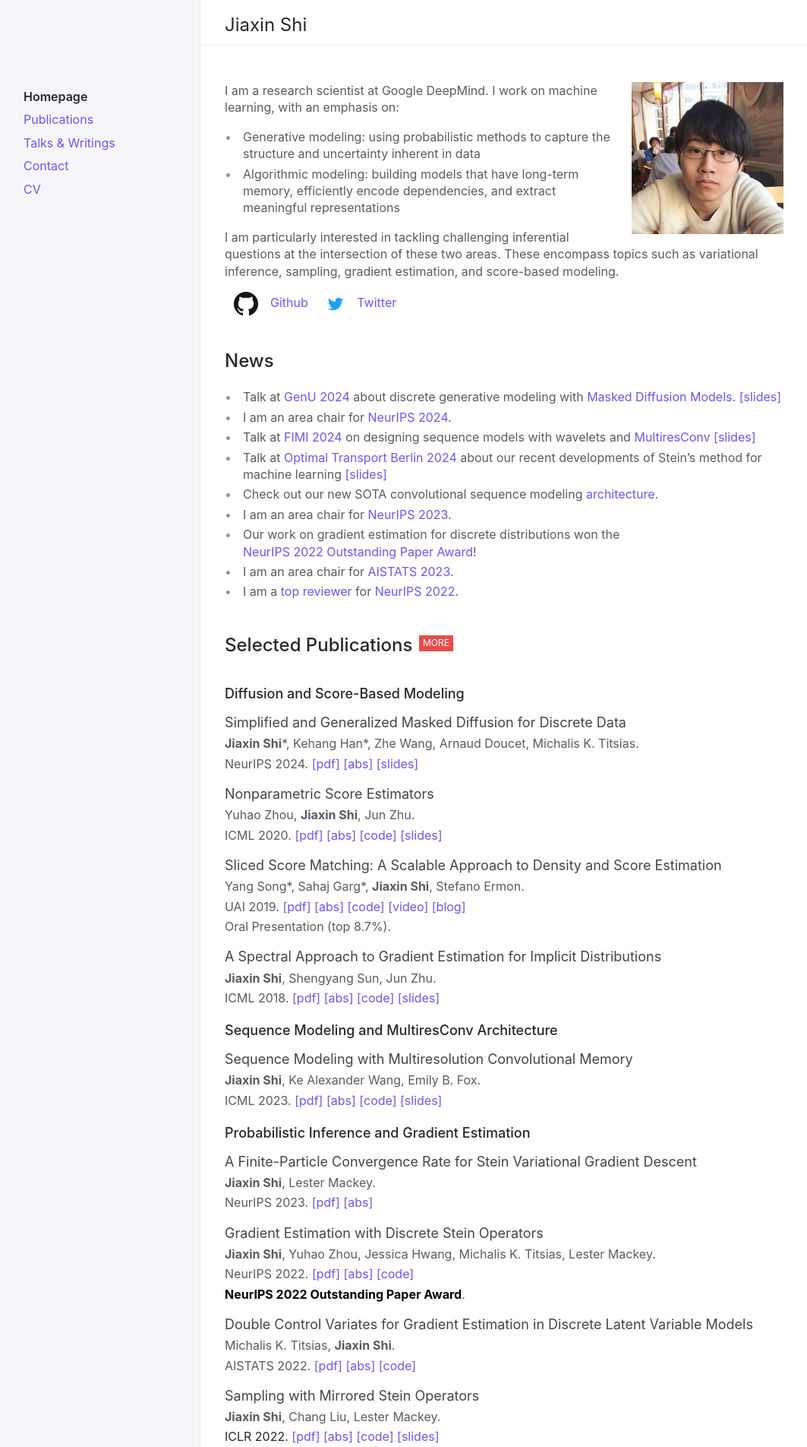
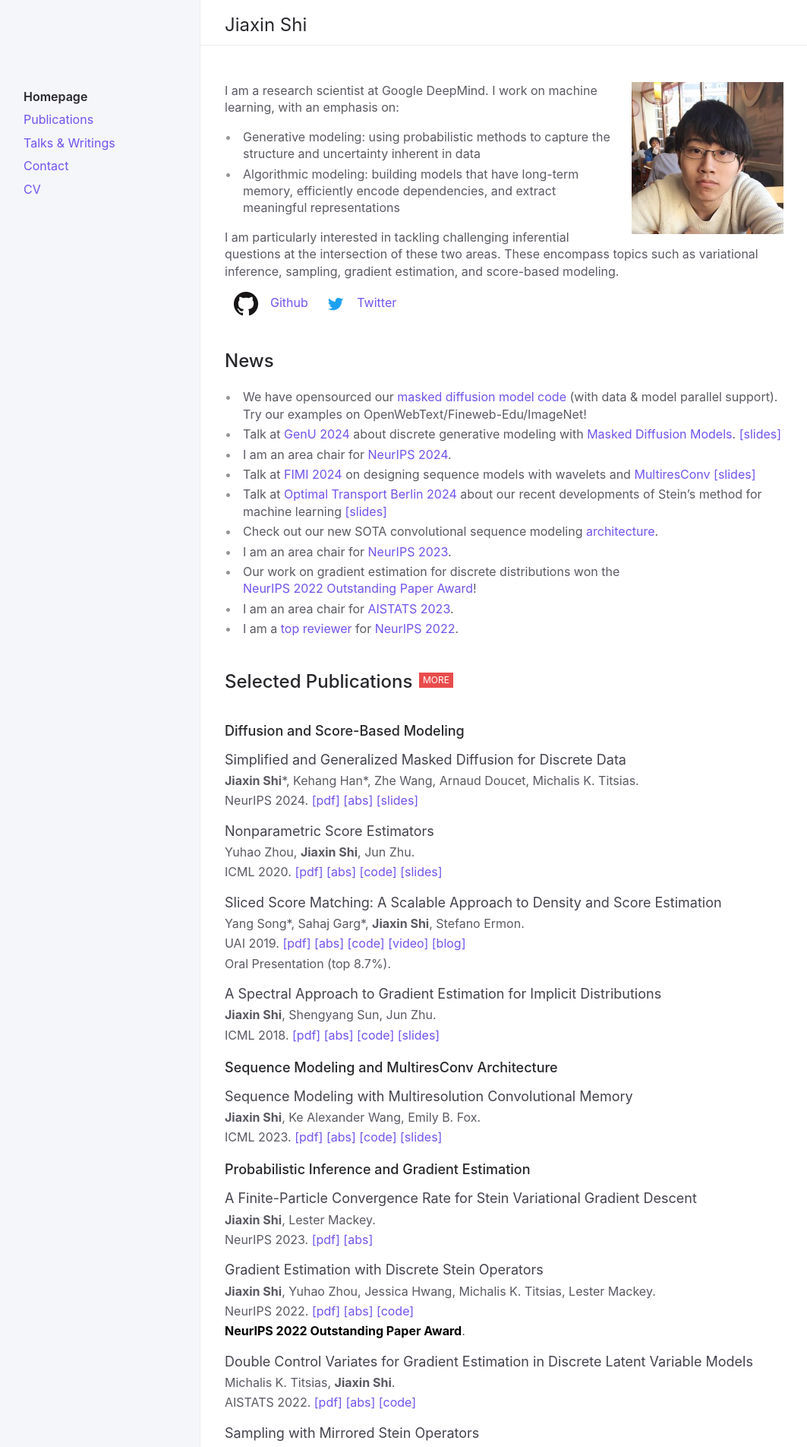
Before and after one commit to thjashin/thjashin.github.io, a Jekyll site: the page built from index.md, in a window 1280 px wide. Shown: the top 1904 px of the page at 76% size, without its empty margins (92-1155 px from the left). Built offline with Jekyll 4.4.1, drawn with Linux system fonts in a browser that asks for light colours.

Commit message:
Update index.md

```diff
--- a/index.md
+++ b/index.md
@@ -38,6 +38,7 @@ I received my B.E. in Computer Science at Tsinghua University.
 ## News
 {: .d-inline-block :}
 
+* We have opensourced our [masked diffusion model code](https://arxiv.org/abs/2406.04329) (with data & model parallel support). Try our examples on OpenWebText/Fineweb-Edu/ImageNet!
 * Talk at [GenU 2024](https://genu.ai/2024/) about discrete generative modeling with [Masked Diffusion Models](https://arxiv.org/abs/2406.04329). [[slides]](https://thjashin.github.io/talks/jiaxins_md4_genu.pdf)
 * I am an area chair for [NeurIPS 2024](https://neurips.cc/Conferences/2024).
 * Talk at [FIMI 2024](https://ismseminar.github.io/fimi2024/) on designing sequence models with wavelets and [MultiresConv](https://arxiv.org/abs/2305.01638)  [[slides]](https://thjashin.github.io/talks/multires-conv-fimi.pdf)
```
